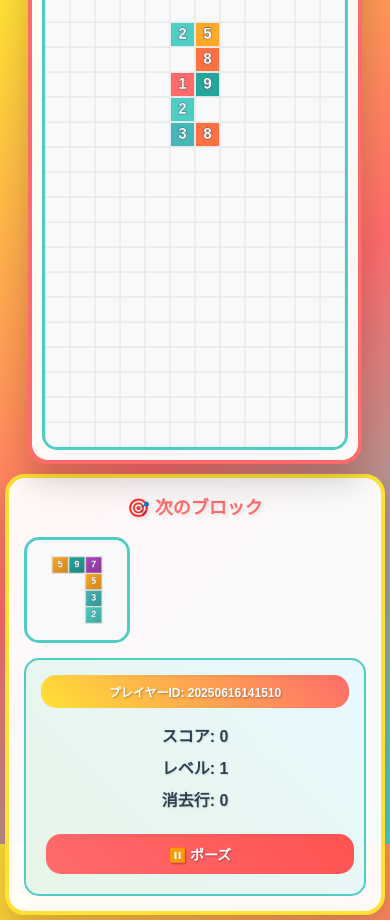
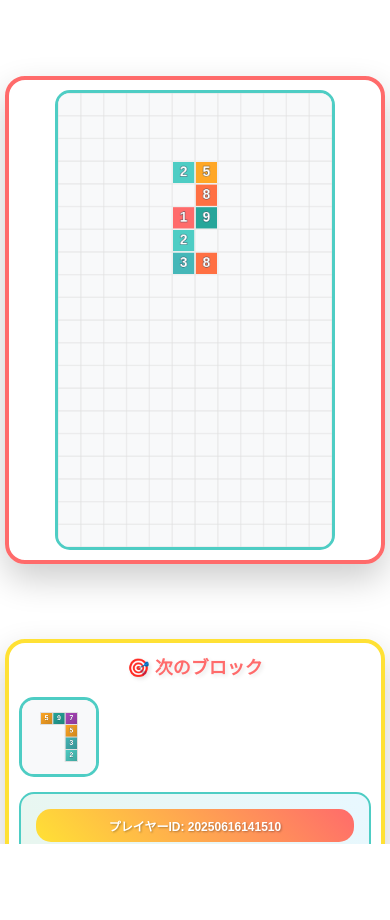
Before and after one commit to ashizawagas/10drop_mobile, a plain HTML site: page index.html in a window 390 px wide. Both pictures are taken after a click on the button "🚀 ゲームスタート 🚀". After the commit the page ends 844 px from the top, so only its background shows below. Drawn offline with Linux system fonts and the light colour scheme.

Commit message:
Update index.html

```diff
--- a/index.html
+++ b/index.html
@@ -16,6 +16,11 @@
             display: flex;
             justify-content: center;
             align-items: center;
+            box-sizing: border-box;
+        }
+
+        * {
+            box-sizing: border-box;
         }
 
         .start-screen {
@@ -30,6 +35,7 @@
             justify-content: center;
             align-items: center;
             z-index: 2000;
+            overflow: hidden;
         }
 
         .start-screen h1 {
@@ -79,13 +85,14 @@
 
         .game-container {
             display: flex;
-            height: calc(100vh - 20px);
+            height: 100vh;
             max-width: 1200px;
             width: 100%;
             gap: 10px;
             padding: 10px;
             box-sizing: border-box;
             margin: 0 auto;
+            overflow: hidden;
         }
 
         .left-panel, .center-panel, .right-panel {
@@ -417,7 +424,7 @@
             }
         }
 
-        /* スマホ向けの情報表示エリア */
+        /* スマホ用のスコア情報表示エリア */
         .mobile-score-info {
             display: none;
             margin-top: 15px;
@@ -437,15 +444,19 @@
         /* モバイル向けレスポンシブ対応 */
         @media (max-width: 768px) {
             body {
-                overflow: auto;
+                overflow: hidden;
+                height: 100vh;
+                position: fixed;
+                width: 100%;
             }
 
             .game-container {
                 flex-direction: column;
-                height: auto;
-                min-height: 100vh;
+                height: 100vh;
+                max-height: 100vh;
                 padding: 5px;
-                gap: 10px;
+                gap: 5px;
+                overflow: hidden;
             }
 
             .left-panel {
@@ -455,12 +466,17 @@
             .center-panel {
                 flex: 1;
                 order: 1;
+                min-height: 0;
+                display: flex;
+                justify-content: center;
+                align-items: center;
             }
 
             .right-panel {
                 flex: 0 0 auto;
                 order: 2;
                 height: auto;
+                max-height: 200px;
             }
 
             .ranking-panel {
@@ -470,14 +486,41 @@
             .next-piece-panel {
                 flex: 0 0 auto;
                 height: auto;
+                padding: 10px;
             }
 
             .mobile-score-info {
                 display: block; /* スマホでスコア情報を表示 */
             }
 
-            .info-panel, .next-piece-panel {
-                padding: 15px;
+            .game-board {
+                padding: 10px;
+                width: 100%;
+                max-width: 100%;
+                height: auto;
+            }
+
+            canvas {
+                max-width: 100%;
+                height: auto;
+                width: 300px;
+                height: 500px;
+            }
+
+            #nextPieceCanvas {
+                width: 100px;
+                height: 100px;
+            }
+
+            .animation-overlay {
+                width: 300px;
+                height: 500px;
+                top: 10px;
+                left: 10px;
+            }
+
+            .start-screen {
+                overflow: hidden;
             }
 
             .start-screen h1 {
@@ -492,27 +535,6 @@
             .start-btn {
                 font-size: 18px;
                 padding: 15px 30px;
-            }
-
-            .game-board {
-                padding: 10px;
-            }
-
-            canvas {
-                max-width: 100%;
-                height: auto;
-            }
-
-            #nextPieceCanvas {
-                width: 120px;
-                height: 120px;
-            }
-
-            .animation-overlay {
-                width: 100%;
-                height: 100%;
-                top: 10px;
-                left: 10px;
             }
 
             .game-over {
@@ -538,18 +560,18 @@
             }
 
             canvas {
-                width: 300px;
-                height: 500px;
+                width: 280px;
+                height: 460px;
             }
 
             .animation-overlay {
-                width: 300px;
-                height: 500px;
+                width: 280px;
+                height: 460px;
             }
 
             #nextPieceCanvas {
-                width: 100px;
-                height: 100px;
+                width: 80px;
+                height: 80px;
             }
         }
     </style>
@@ -887,11 +909,11 @@
             const pauseBtnMobile = document.getElementById('pauseBtnMobile');
 
             if (gameState.paused) {
-                pauseBtn.textContent = '▶️ 再開';
-                pauseBtnMobile.textContent = '▶️ 再開';
+                if (pauseBtn) pauseBtn.textContent = '▶️ 再開';
+                if (pauseBtnMobile) pauseBtnMobile.textContent = '▶️ 再開';
             } else {
-                pauseBtn.textContent = '⏸️ ポーズ';
-                pauseBtnMobile.textContent = '⏸️ ポーズ';
+                if (pauseBtn) pauseBtn.textContent = '⏸️ ポーズ';
+                if (pauseBtnMobile) pauseBtnMobile.textContent = '⏸️ ポーズ';
             }
         }
 
@@ -919,8 +941,11 @@
 
         function displayPlayerId() {
             const playerId = getOrCreatePlayerId();
-            document.getElementById('playerId').textContent = `プレイヤーID: ${playerId}`;
-            document.getElementById('playerIdMobile').textContent = `プレイヤーID: ${playerId}`;
+            const playerIdElement = document.getElementById('playerId');
+            const playerIdMobileElement = document.getElementById('playerIdMobile');
+
+            if (playerIdElement) playerIdElement.textContent = `プレイヤーID: ${playerId}`;
+            if (playerIdMobileElement) playerIdMobileElement.textContent = `プレイヤーID: ${playerId}`;
         }
 
         // ハイスコア管理
@@ -961,6 +986,8 @@
             const highScores = loadHighScores();
             const highScoresList = document.getElementById('highScoresList');
 
+            if (!highScoresList) return;
+
             if (highScores.length === 0) {
                 highScoresList.innerHTML = '<div style="color: #888; text-align: center; padding: 10px; font-size: 12px;">まだ記録がありません</div>';
                 return;
@@ -1048,8 +1075,11 @@
             drawNextPiece();
             document.getElementById('gameOver').style.display = 'none';
             document.getElementById('highScoreMessage').textContent = '';
-            document.getElementById('pauseBtn').textContent = '⏸️ ポーズ';
-            document.getElementById('pauseBtnMobile').textContent = '⏸️ ポーズ';
+
+            const pauseBtn = document.getElementById('pauseBtn');
+            const pauseBtnMobile = document.getElementById('pauseBtnMobile');
+            if (pauseBtn) pauseBtn.textContent = '⏸️ ポーズ';
+            if (pauseBtnMobile) pauseBtnMobile.textContent = '⏸️ ポーズ';
 
             // アニメーションオーバーレイをクリア
             animationOverlay.innerHTML = '';
@@ -1336,21 +1366,30 @@
         }
 
         function animateScoreChange() {
-            const scoreElement = document.getElementById('score').parentElement;
-            const scoreMobileElement = document.getElementById('scoreMobile').parentElement;
-
-            scoreElement.classList.remove('score-glow');
-            scoreMobileElement.classList.remove('score-glow');
-
-            setTimeout(() => {
-                scoreElement.classList.add('score-glow');
-                scoreMobileElement.classList.add('score-glow');
-            }, 10);
-
-            setTimeout(() => {
-                scoreElement.classList.remove('score-glow');
-                scoreMobileElement.classList.remove('score-glow');
-            }, 500);
+            const scoreElement = document.getElementById('score');
+            const scoreMobileElement = document.getElementById('scoreMobile');
+
+            if (scoreElement) {
+                const scoreParent = scoreElement.parentElement;
+                scoreParent.classList.remove('score-glow');
+                setTimeout(() => {
+                    scoreParent.classList.add('score-glow');
+                }, 10);
+                setTimeout(() => {
+                    scoreParent.classList.remove('score-glow');
+                }, 500);
+            }
+
+            if (scoreMobileElement) {
+                const scoreMobileParent = scoreMobileElement.parentElement;
+                scoreMobileParent.classList.remove('score-glow');
+                setTimeout(() => {
+                    scoreMobileParent.classList.add('score-glow');
+                }, 10);
+                setTimeout(() => {
+                    scoreMobileParent.classList.remove('score-glow');
+                }, 500);
+            }
         }
 
         function findBlocksToRemove() {
@@ -1474,6 +1513,7 @@
             // グリッドを描画
             drawGrid();
         }
+
 
         function drawBlock(x, y, number, isActive = false, alpha = 1) {
             const pixelX = x * BLOCK_SIZE;
@@ -1532,7 +1572,7 @@
             return `rgb(${Math.floor(r * 0.8)}, ${Math.floor(g * 0.8)}, ${Math.floor(b * 0.8)})`;
         }
 
-               function drawGrid() {
+        function drawGrid() {
             ctx.strokeStyle = '#E0E0E0';
             ctx.lineWidth = 1;
 
@@ -1557,9 +1597,13 @@
             document.getElementById('lines').textContent = gameState.lines;
 
             // スマホ版のUI更新
-            document.getElementById('scoreMobile').textContent = gameState.score.toLocaleString();
-            document.getElementById('levelMobile').textContent = gameState.level;
-            document.getElementById('linesMobile').textContent = gameState.lines;
+            const scoreMobile = document.getElementById('scoreMobile');
+            const levelMobile = document.getElementById('levelMobile');
+            const linesMobile = document.getElementById('linesMobile');
+
+            if (scoreMobile) scoreMobile.textContent = gameState.score.toLocaleString();
+            if (levelMobile) levelMobile.textContent = gameState.level;
+            if (linesMobile) linesMobile.textContent = gameState.lines;
         }
 
         function showGameOver() {
```
